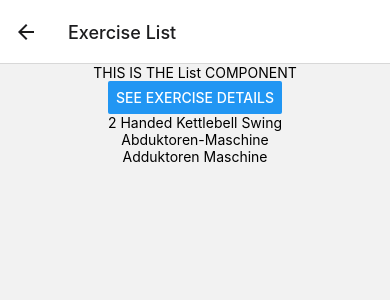
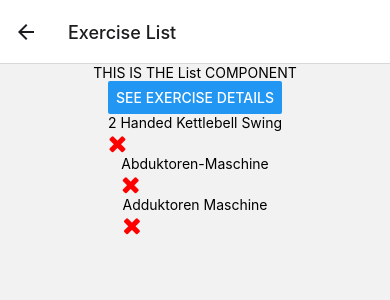
Before and after one commit to ETS-ReactNative3/fitFix, a React Native app in the folder fitFixApp/: screen /List in a window 390 px wide. Shown: the top 300 px of the page. Built offline with nearby package versions, Linux system fonts and the light colour scheme.

Commit message:
items delete correctly when x is clicked

```diff
--- a/fitFixApp/components/List.js
+++ b/fitFixApp/components/List.js
@@ -67,12 +67,18 @@ export default function List({ navigation }) {
     }
   ]);
 
+  const deleteItem = id => {
+    setItems(prevItems => {
+      return prevItems.filter(item => item.id != id);
+    });
+  };
+
   return (
     <View style={{ flex: 1, alignItems: "center", justifyContent: "center" }}>
       <Text>THIS IS THE List COMPONENT</Text>
       <StatusBar style="auto" />
       <Button title="See Exercise Details" onPress={() => navigation.navigate("Details")} />
-      <FlatList data={items} renderItem={({ item }) => <ListItem item={item} />} />
+      <FlatList data={items} renderItem={({ item }) => <ListItem item={item} deleteItem={deleteItem} />} />
     </View>
   );
 }
--- a/fitFixApp/components/ListItem.js
+++ b/fitFixApp/components/ListItem.js
@@ -1,16 +1,14 @@
 import * as React from "react";
 import { StyleSheet, Button, View, Text, TouchableOpacity } from "react-native";
 import { StatusBar } from "expo-status-bar";
+import { FontAwesome } from "@expo/vector-icons";
 
-export default function ListItem({ navigation, item }) {
+export default function ListItem({ navigation, item, deleteItem }) {
   return (
     <TouchableOpacity style={{ flex: 1, alignItems: "center", justifyContent: "center" }}>
       <View>
         <Text>{item.name}</Text>
-        {/* <Text>Exercise Name</Text>
-        <Text>Exercise Description: fjas;ldjfls dslkfjdjk dsjfdksjf fds sdj lkjkljsdf jkljfs.</Text>
-        <Text>Equipment</Text>
-        <Text>Muscle</Text> */}
+        <FontAwesome name="remove" size={24} color="red" onPress={() => deleteItem(item.id)} />
         <StatusBar style="auto" />
       </View>
     </TouchableOpacity>
--- a/fitFixApp/package.json
+++ b/fitFixApp/package.json
@@ -17,6 +17,7 @@
     "react-dom": "17.0.1",
     "react-hook-form": "^7.27.1",
     "react-native": "0.64.3",
+    "react-native-vector-icons": "^9.1.0",
     "react-native-web": "0.17.1",
     "uuidv4": "^6.2.12"
   },
```
Also changed, not shown: 2 other files (tests, documents, lock files or other folders).
